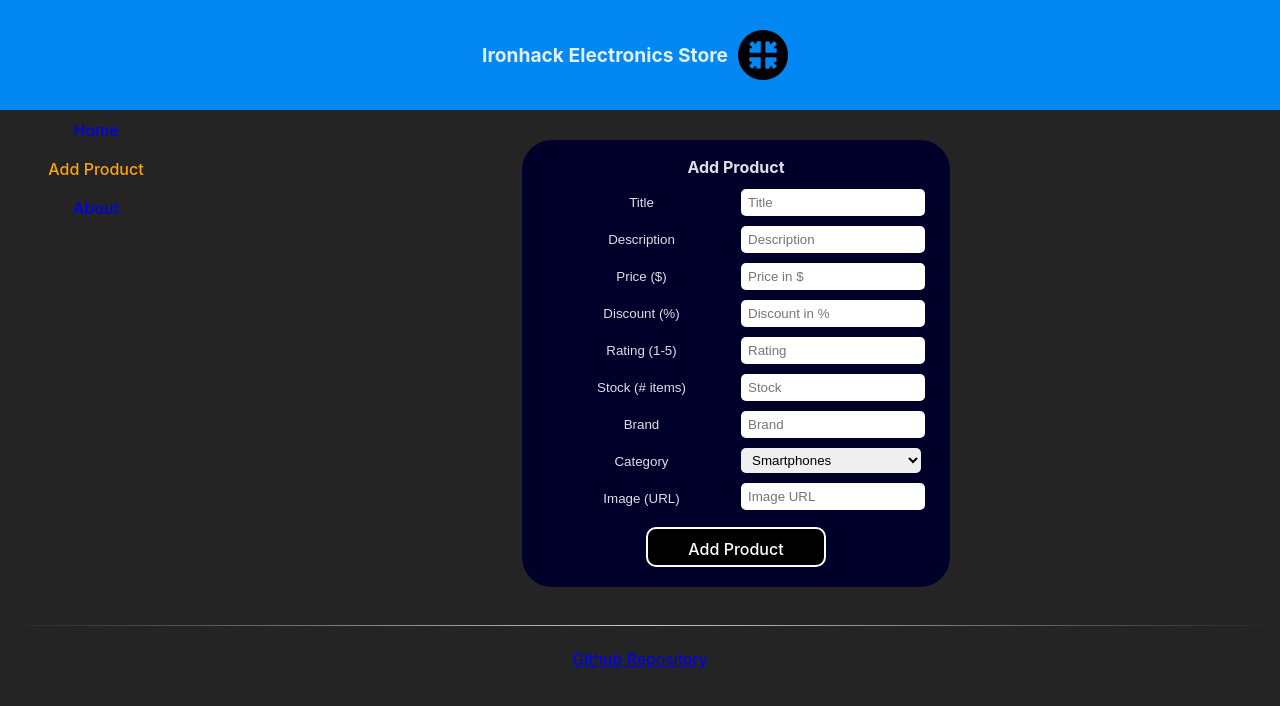
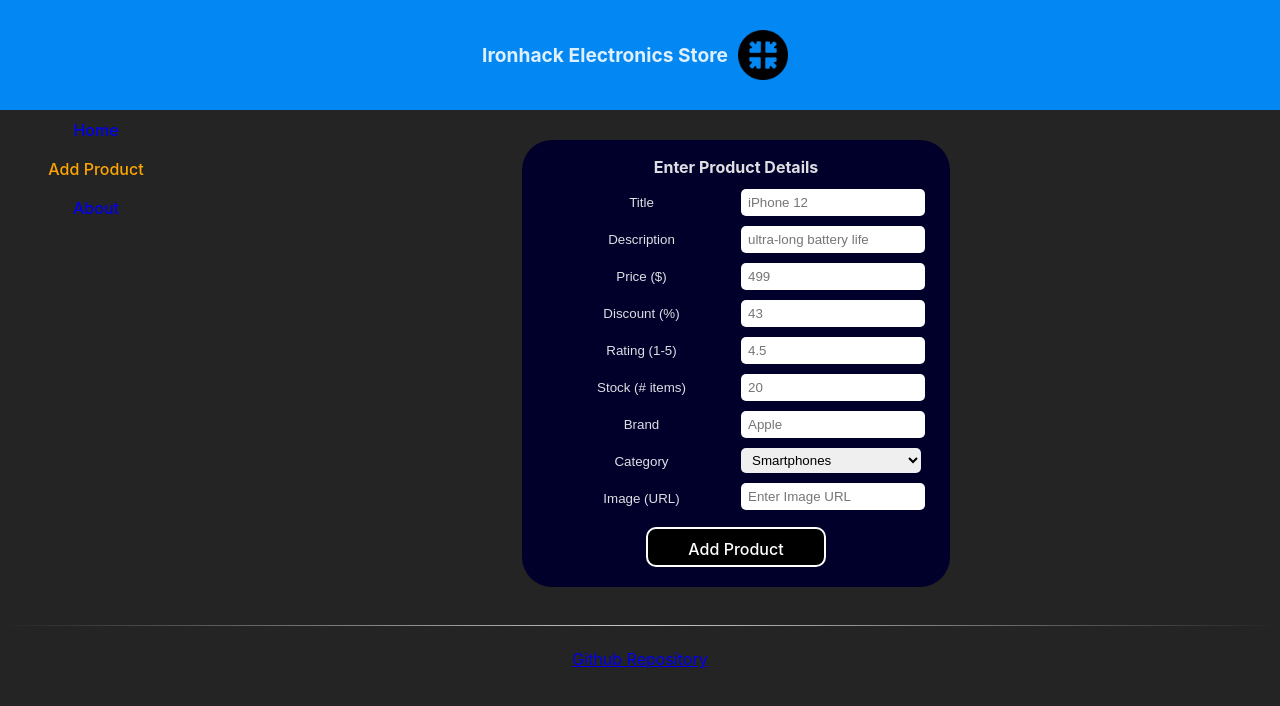
Before and after one commit to suastech/miniproject-reactApp, a React (Vite) app: page /addproduct in a window 1280 px wide. Shown: the top 706 px of the page. Built offline with nearby package versions, Linux system fonts and the light colour scheme.

Commit message:
changed default values of input fields

```diff
--- a/src/components/AddProduct.jsx
+++ b/src/components/AddProduct.jsx
@@ -43,7 +43,7 @@
     return (
         <div className="add-product">
             <form onSubmit={handleSubmit} className="edit-form">
-            <h4>Add Product</h4>
+            <h4>Enter Product Details</h4>
             <div className="form-wrapper">
                 <div className="labels">
                         <label htmlFor="title">Title</label>
@@ -57,18 +57,18 @@
                         <label htmlFor="images">Image (URL)</label>
                     </div>
                 <div className="inputs">
-              <input name="title" id="title" type="text" onChange={handleChange} placeholder="Title" required/>
-              <input name="description" id="description" type="text" onChange={handleChange} placeholder="Description" required />
-              <input name="price" id="price" type="number" onChange={handleChange} placeholder="Price in $" required/>
-              <input name="discountPercentage" id="discountPercentage" min="0" max="100" step=".01" type="number" onChange={handleChange} placeholder="Discount in %" required />
-              <input name="rating" type="number" id="rating" min="1" max="5" step=".01" onChange={handleChange} placeholder="Rating" required/>
-              <input name="stock" type="number" id="stock" min="0" step="1" onChange={handleChange} placeholder="Stock" required/>
-              <input name="brand" type="text" id="brand" onChange={handleChange} placeholder="Brand" required/>
+              <input name="title" id="title" type="text" onChange={handleChange} placeholder="iPhone 12" required/>
+              <input name="description" id="description" type="text" onChange={handleChange} placeholder="ultra-long battery life" required />
+              <input name="price" id="price" type="number" onChange={handleChange} placeholder="499" required/>
+              <input name="discountPercentage" id="discountPercentage" min="0" max="100" step=".01" type="number" onChange={handleChange} placeholder="43" required />
+              <input name="rating" type="number" id="rating" min="1" max="5" step=".01" onChange={handleChange} placeholder="4.5" required/>
+              <input name="stock" type="number" id="stock" min="0" step="1" onChange={handleChange} placeholder="20" required/>
+              <input name="brand" type="text" id="brand" onChange={handleChange} placeholder="Apple" required/>
               <select name="category" id="category" onChange={handleChange} required>
                 <option value="smartphones">Smartphones</option>
                 <option value="laptops">Laptops</option>
               </select>
-              <input name="images" id="images" type="url" onChange={handleImage} placeholder="Image URL" required/>
+              <input name="images" id="images" type="url" onChange={handleImage} placeholder="Enter Image URL" required/>
               </div>
             </div>
             <button>Add Product</button>
```
